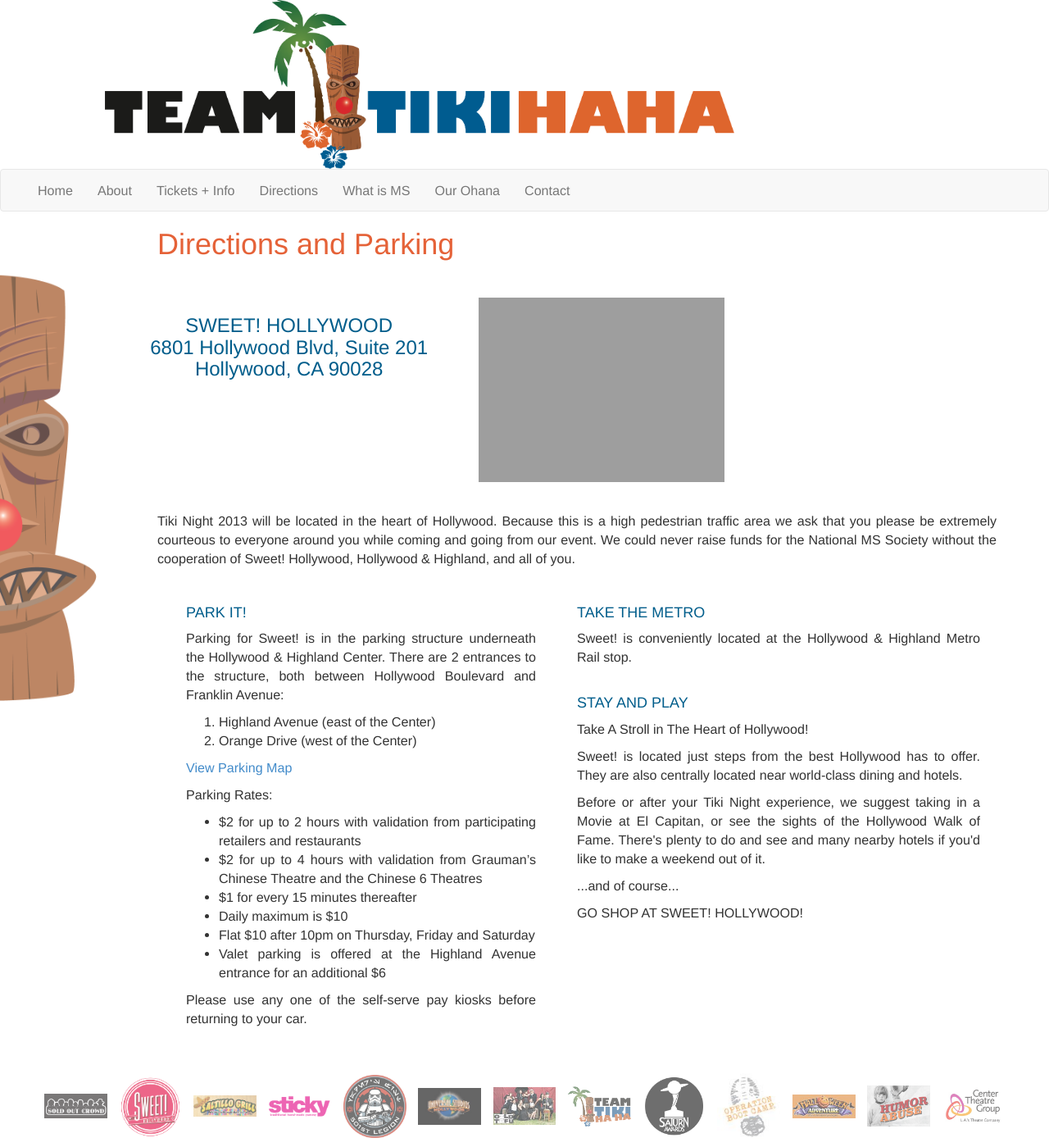
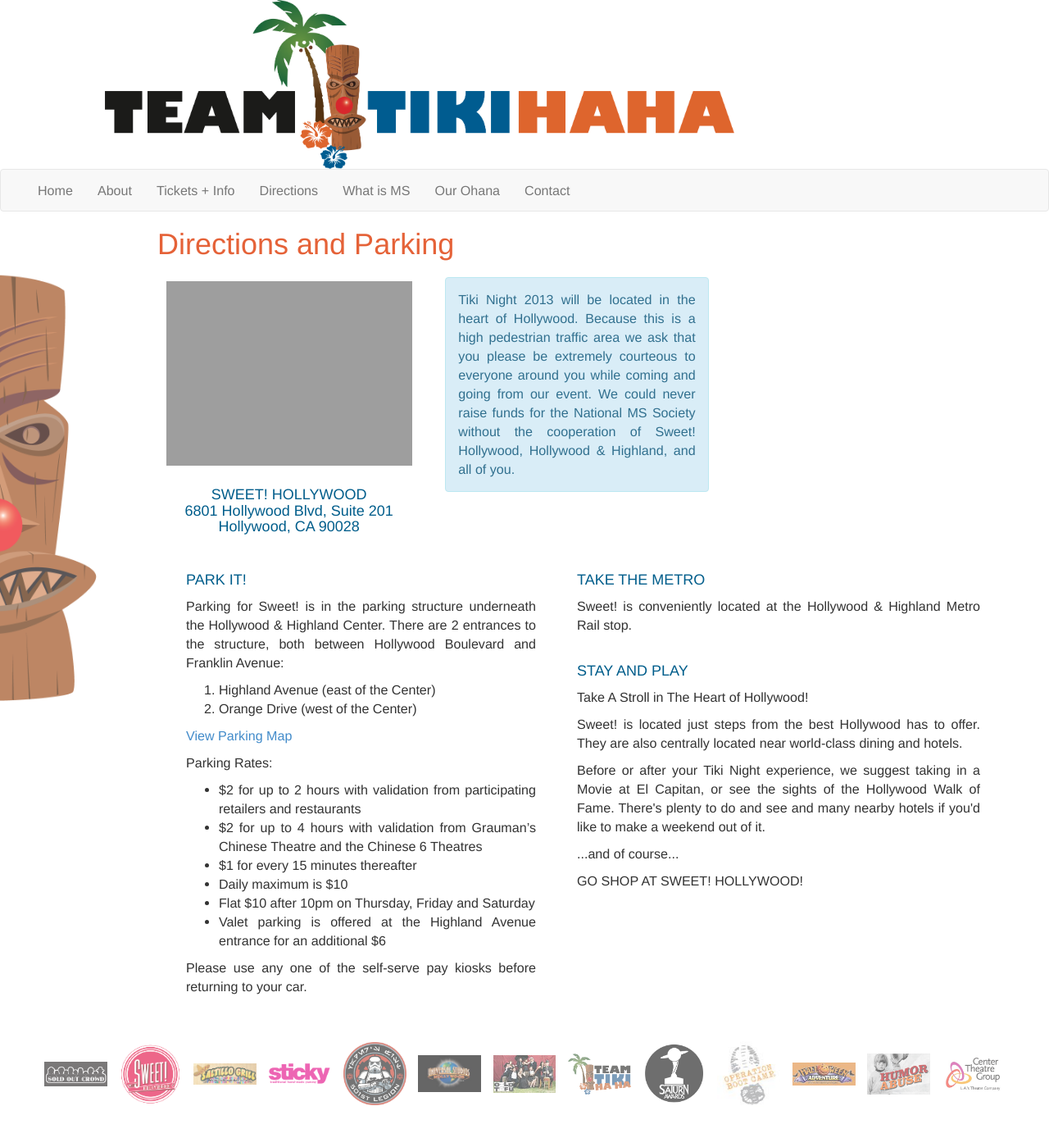
Before and after one commit to dfmcmurray/tiki-night, a Jekyll site: the page built from directions/index.html, in a window 1280 px wide. Shown: the whole page at 82% size. Built offline with Jekyll 4.4.1, drawn with Linux system fonts in a browser that asks for light colours; Markdown is read by kramdown in place of the engine named in the settings; after the commit the page ends 1360 px from its top, so only the background shows below that; grey boxes are pictures that could not be loaded.

Commit message:
Making a few layout changes to the Directions page.

```diff
--- a/css/main.css
+++ b/css/main.css
@@ -148,14 +148,16 @@
 
 /* Directions */
 
-#directions .address {
-  padding: 3% 0 0 0;
+#directions .map-and-address {
   text-align: center;
 }
 
 #directions .map {
-  margin: 30px;
-  text-align: center;
+  margin: 10px;
+}
+
+#directions .location-description {
+  margin: 5px 0px;
 }
 
 #directions .transportation-method {
--- a/directions/index.html
+++ b/directions/index.html
@@ -7,22 +7,24 @@
 	<h1>Directions and Parking</h1>
 
 	<div class='row'>
-		<div class='col-md-4 address'>
-			<h3>
+		<div class='col-md-4 map-and-address'>
+			<iframe class='map' src="https://www.google.com/maps/embed?pb=!1m14!1m8!1m3!1d3303.7555890890244!2d-118.3382075!3d34.1014012!3m2!1i1024!2i768!4f13.1!3m3!1m2!1s0x80c2bf23906e3d35%3A0x990b4d277052aa14!2s6801+Hollywood+Blvd+%23201!5e0!3m2!1sen!2sus!4v1394411204160" width="300" height="225" frameborder="0" style="border:0"></iframe>
+
+			<h4 class='address'>
 		  		SWEET! HOLLYWOOD <br>
 				6801 Hollywood Blvd, Suite 201 <br>
 				Hollywood, CA  90028
-			</h3>
+			</h4>
 		</div>
 
-		<div class='col-md-4 map'>
-			<iframe src="https://www.google.com/maps/embed?pb=!1m14!1m8!1m3!1d3303.7555890890244!2d-118.3382075!3d34.1014012!3m2!1i1024!2i768!4f13.1!3m3!1m2!1s0x80c2bf23906e3d35%3A0x990b4d277052aa14!2s6801+Hollywood+Blvd+%23201!5e0!3m2!1sen!2sus!4v1394411204160" width="300" height="225" frameborder="0" style="border:0"></iframe>
+		<div class='col-md-4'>
+			<div class='alert alert-info location-description'>
+				<p>
+					Tiki Night 2013 will be located in the heart of Hollywood. Because this is a high pedestrian traffic area we ask that you please be extremely courteous to everyone around you while coming and going from our event. We could never raise funds for the National MS Society without the cooperation of Sweet! Hollywood, Hollywood & Highland, and all of you.
+				</p>
+			</div>
 		</div>
 	</div>
-
-	<p>
-		Tiki Night 2013 will be located in the heart of Hollywood. Because this is a high pedestrian traffic area we ask that you please be extremely courteous to everyone around you while coming and going from our event. We could never raise funds for the National MS Society without the cooperation of Sweet! Hollywood, Hollywood & Highland, and all of you.
-	</p>
 
 	<div class='row'>
 		<div class='col-md-6'>
```
